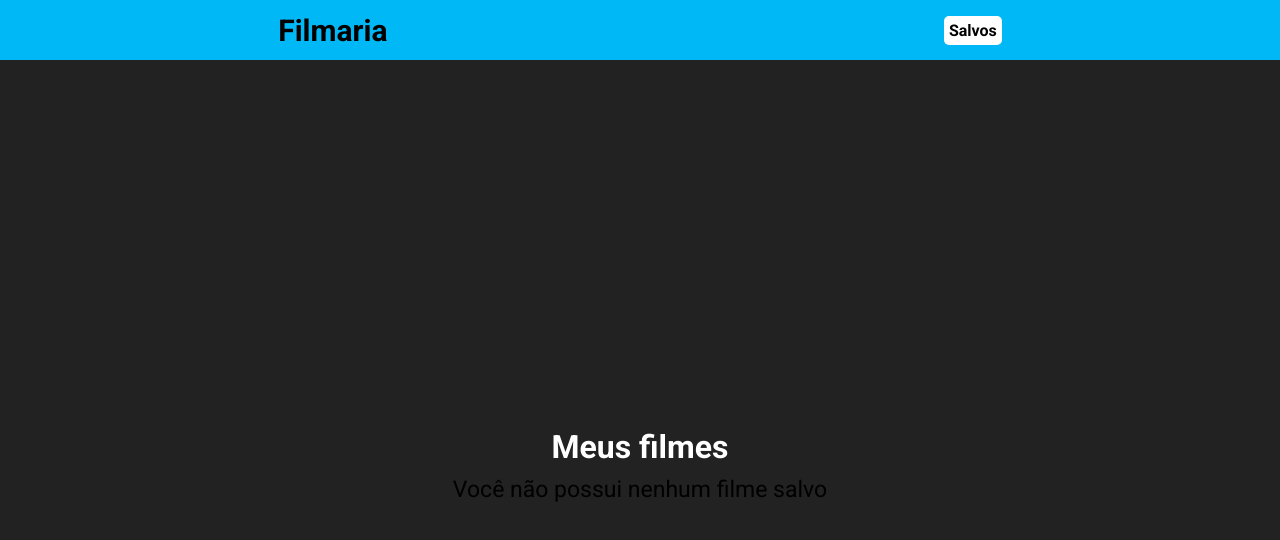
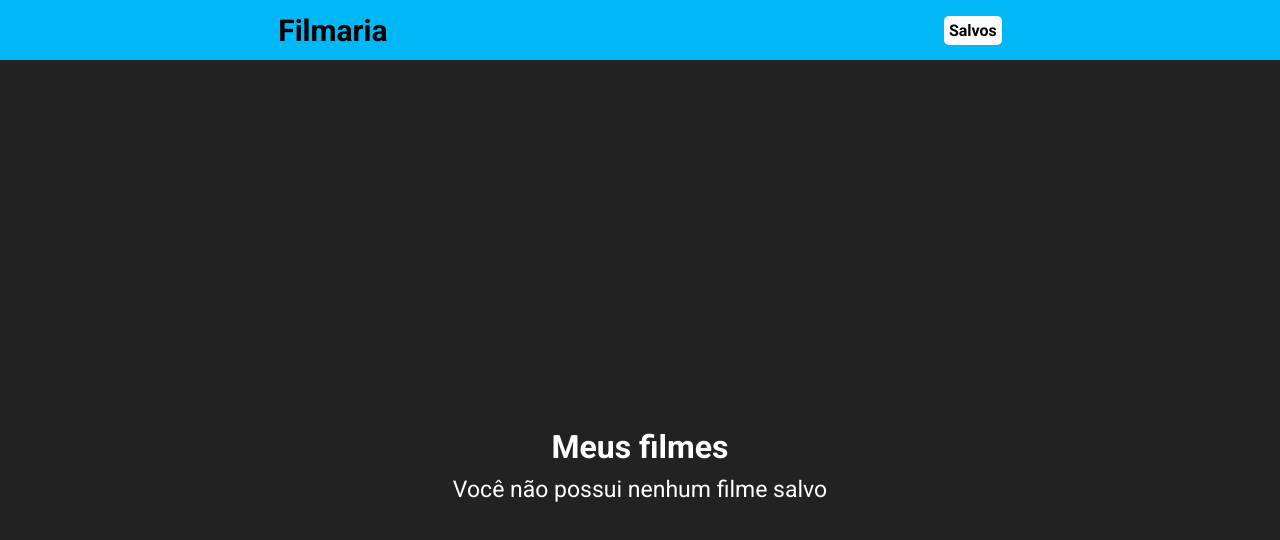
Before and after one commit to PedroVeras18/filmaria, a React (Create React App) app: page /favoritos in a window 1280 px wide. Shown: the top 540 px of the page. Built offline with nearby package versions, Linux system fonts and the light colour scheme.

Commit message:
span cor branca

```diff
--- a/src/pages/Favoritos/Favoritos.css
+++ b/src/pages/Favoritos/Favoritos.css
@@ -34,6 +34,10 @@ span{
     font-size: 23px;
 }
 
+.etc span{
+    color: white;
+}
+
 button{
     margin-left: 10px;
     padding: 5px 8px;
--- a/src/pages/Favoritos/Favoritos.jsx
+++ b/src/pages/Favoritos/Favoritos.jsx
@@ -26,8 +26,9 @@ export default function Favoritos(){
         <div className="Favoritos">
             <h1>Meus filmes</h1>
 
-
-        {filmes.length === 0 && <span>Você não possui nenhum filme salvo</span>}
+        <div className="etc">
+            {filmes.length === 0 && <span>Você não possui nenhum filme salvo</span>}
+        </div>
 
         <ul>
             {filmes.map((item) => {
```
